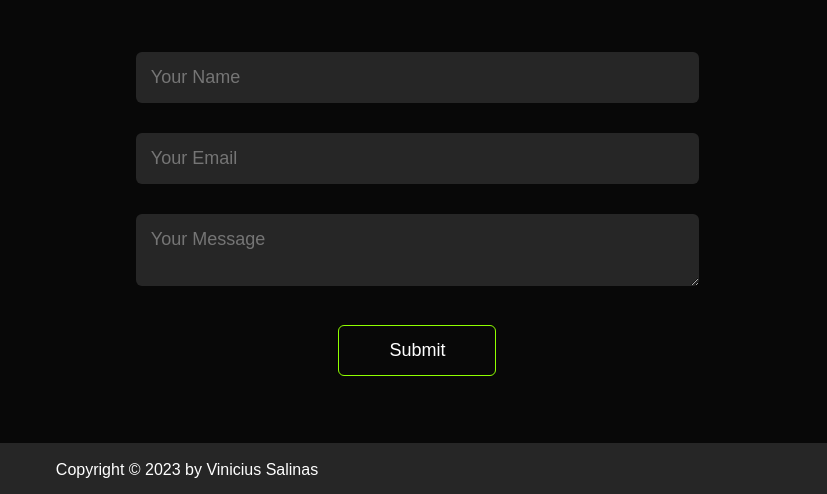
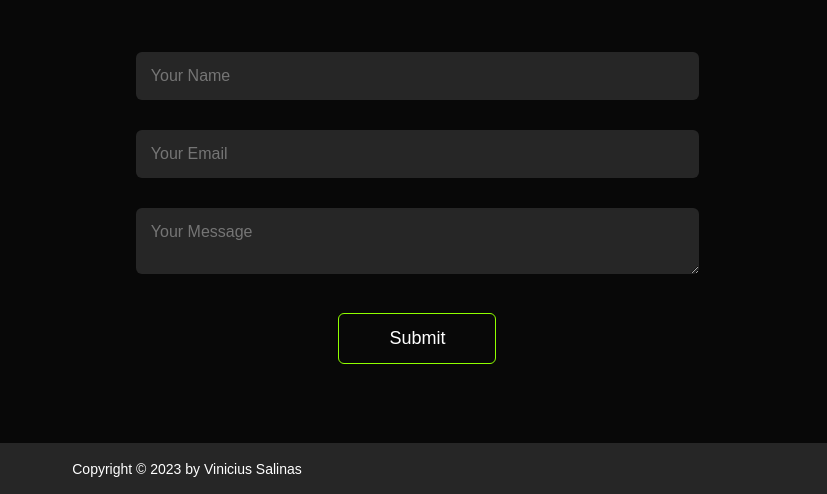
Before and after one commit to viniciussalinas/portfolio, a plain HTML site: page index.html in a window 1280 px wide. Shown: the part 3088-3582 px from the top of the page, 453-1280 px from the left. Drawn offline with Linux system fonts and the light colour scheme; a web font is replaced by a local one.

Commit message:
Update style.css

```diff
--- a/style.css
+++ b/style.css
@@ -315,7 +315,7 @@ form input, form textarea{
     padding: 15px;
     margin: 15px 0;
     color: #fff;
-    font-size:18px;
+    font-size:16px;
     border-radius: 6px;
 }
 form .btn2{
@@ -331,6 +331,7 @@ form .btn2{
     background-color: #262626;
     margin-top: 25px;
     font-weight: 100;
+    font-size:14px;
 }
 
 /* --- css for small screens --- */
```
